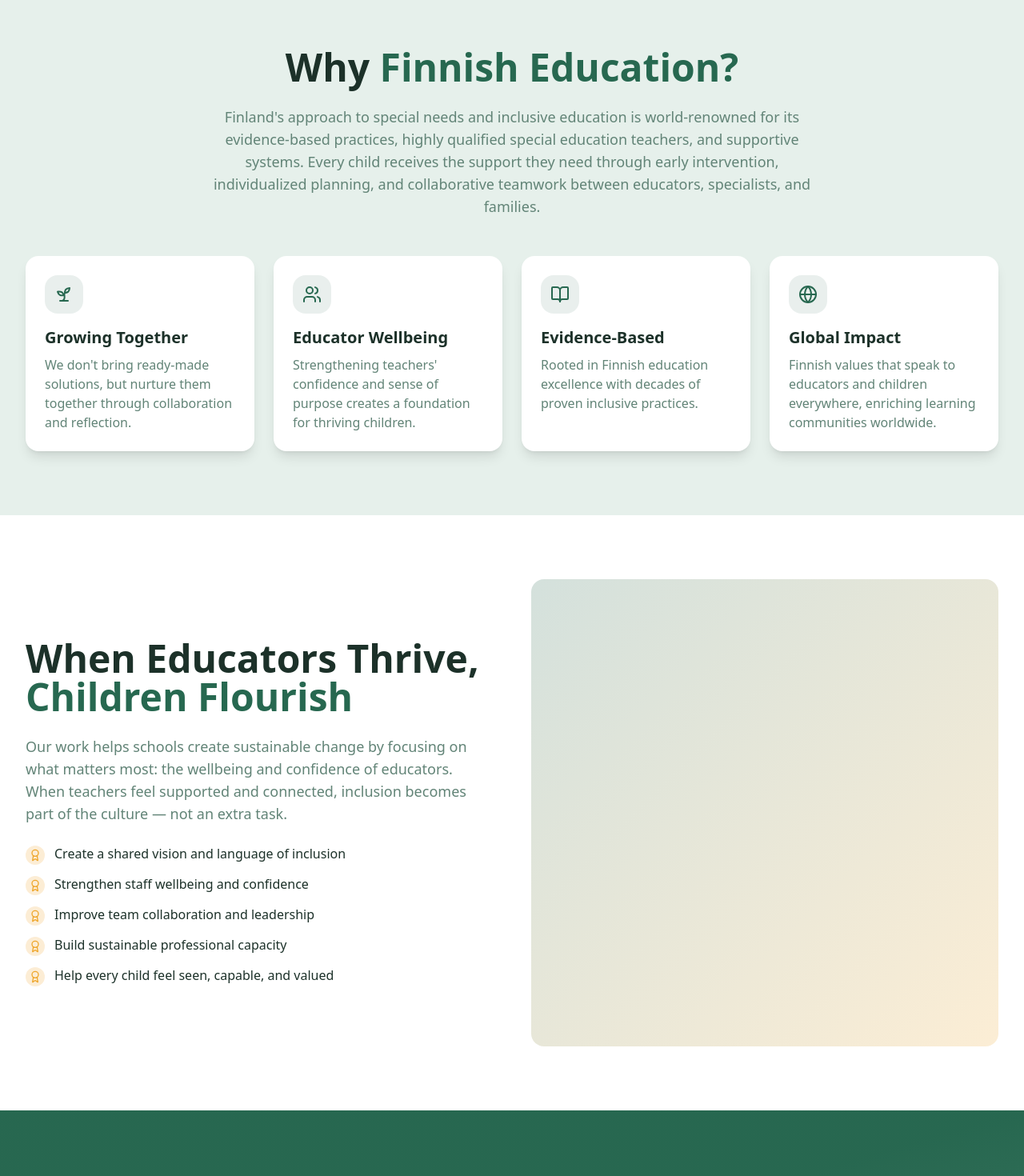
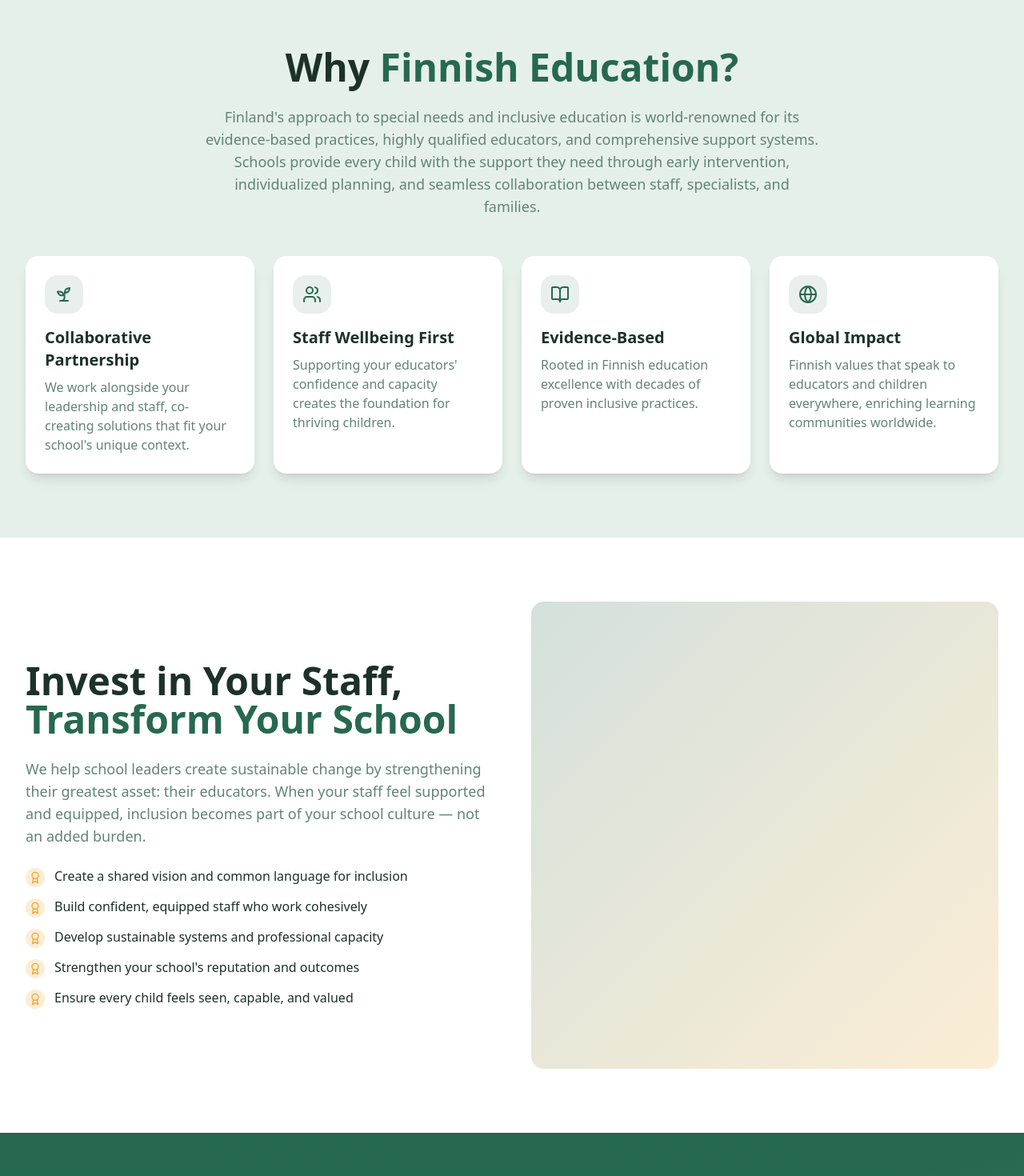
Before and after one commit to ALAdvisory/mockup-edunafinland, a React (Vite) app: page / in a window 1280 px wide. Shown: the part 820-2290 px from the top of the page at 80% size. Built offline with nearby package versions, Linux system fonts and the light colour scheme; the HTML template or start-up script is replaced by a standard one.

Commit message:
Refine site-wide content
Review and adjust all website content to align with the new headline, ensuring the messaging focuses on the benefits and outcomes for schools and educators, rather than solely on the services provided by teachers.

```diff
--- a/src/pages/About.tsx
+++ b/src/pages/About.tsx
@@ -38,7 +38,7 @@ const About = () => {
               Together for <span className="text-primary">Inclusion</span>
             </h1>
             <p className="text-xl text-muted-foreground">
-              Founded by two Finnish special education teachers with over 35 years of combined expertise in special needs and inclusive education. We believe that inclusion is not a program, but a mindset — a way of seeing, teaching, and growing together.
+              Founded by two Finnish special education teachers with over 35 years of combined expertise. We partner with school leaders to build truly inclusive environments where every child and educator can thrive.
             </p>
           </div>
         </div>
--- a/src/pages/Contact.tsx
+++ b/src/pages/Contact.tsx
@@ -101,7 +101,7 @@ const Contact = () => {
               Let's Start the <span className="text-primary">Conversation</span>
             </h1>
             <p className="text-xl text-muted-foreground">
-              Book a complimentary consultation to explore how we can support your school's inclusion journey.
+              Ready to transform your school? Book a complimentary consultation to explore how we can support your inclusion journey.
             </p>
           </div>
         </div>
--- a/src/pages/Home.tsx
+++ b/src/pages/Home.tsx
@@ -8,13 +8,13 @@ const Home = () => {
   const features = [
       {
         icon: Sprout,
-      title: "Growing Together",
-      description: "We don't bring ready-made solutions, but nurture them together through collaboration and reflection.",
+        title: "Collaborative Partnership",
+        description: "We work alongside your leadership and staff, co-creating solutions that fit your school's unique context.",
       },
       {
         icon: Users,
-      title: "Educator Wellbeing",
-      description: "Strengthening teachers' confidence and sense of purpose creates a foundation for thriving children.",
+        title: "Staff Wellbeing First",
+        description: "Supporting your educators' confidence and capacity creates the foundation for thriving children.",
       },
     {
       icon: BookOpen,
@@ -29,11 +29,11 @@ const Home = () => {
   ];
 
   const outcomes = [
-    "Create a shared vision and language of inclusion",
-    "Strengthen staff wellbeing and confidence",
-    "Improve team collaboration and leadership",
-    "Build sustainable professional capacity",
-    "Help every child feel seen, capable, and valued",
+    "Create a shared vision and common language for inclusion",
+    "Build confident, equipped staff who work cohesively",
+    "Develop sustainable systems and professional capacity",
+    "Strengthen your school's reputation and outcomes",
+    "Ensure every child feels seen, capable, and valued",
   ];
 
   return (
@@ -55,7 +55,7 @@ const Home = () => {
             The Finnish Way.
           </h1>
           <p className="text-xl md:text-2xl text-primary-foreground/90 mb-8 max-w-3xl mx-auto">
-            Expert training and practical support for educators working with diverse learners and special needs.
+            Expert training and practical support to help your staff work confidently with diverse learners and children with special needs.
           </p>
           <div className="flex flex-col sm:flex-row gap-4 justify-center items-center">
             <NavLink to="/contact">
@@ -88,7 +88,7 @@ const Home = () => {
               Why <span className="text-primary">Finnish Education?</span>
             </h2>
             <p className="text-lg text-muted-foreground">
-              Finland's approach to special needs and inclusive education is world-renowned for its evidence-based practices, highly qualified special education teachers, and supportive systems. Every child receives the support they need through early intervention, individualized planning, and collaborative teamwork between educators, specialists, and families.
+              Finland's approach to special needs and inclusive education is world-renowned for its evidence-based practices, highly qualified educators, and comprehensive support systems. Schools provide every child with the support they need through early intervention, individualized planning, and seamless collaboration between staff, specialists, and families.
             </p>
           </div>
 
@@ -117,14 +117,11 @@ const Home = () => {
           <div className="grid md:grid-cols-2 gap-12 items-center">
             <div>
             <h2 className="text-4xl md:text-5xl font-bold text-foreground mb-6">
-                When Educators Thrive,
-                <br />
-                <span className="text-primary">Children Flourish</span>
+              Invest in Your Staff,<br />
+              <span className="text-primary">Transform Your School</span>
             </h2>
             <p className="text-lg text-muted-foreground mb-6">
-                Our work helps schools create sustainable change by focusing on what matters most: the wellbeing and
-                confidence of educators. When teachers feel supported and connected, inclusion becomes part of the
-                culture — not an extra task.
+              We help school leaders create sustainable change by strengthening their greatest asset: their educators. When your staff feel supported and equipped, inclusion becomes part of your school culture — not an added burden.
             </p>
               <div className="space-y-3">
                 {outcomes.map((outcome, index) => (
@@ -149,7 +146,7 @@ const Home = () => {
         <div className="container mx-auto px-4 sm:px-6 lg:px-8 text-center">
           <h2 className="text-4xl md:text-5xl font-bold mb-6">Ready to Build an Inclusive School?</h2>
           <p className="text-xl text-primary-foreground/90 mb-8 max-w-2xl mx-auto">
-            Join forward-thinking educators who are transforming their schools with Finnish expertise.
+            Join forward-thinking school leaders who are transforming their institutions with Finnish special education expertise.
           </p>
           <div className="flex flex-col sm:flex-row gap-4 justify-center">
             <NavLink to="/contact">
--- a/src/pages/Services.tsx
+++ b/src/pages/Services.tsx
@@ -57,10 +57,10 @@ const Services = () => {
   ];
 
   const outcomes = [
-    "Clearer vision and shared language around inclusion",
-    "Confident, supported educators who feel equipped",
-    "Measurable improvements in team collaboration",
-    "Children who feel valued, capable, and included",
+    "Clear vision and shared language across your school",
+    "Confident staff who feel equipped and supported",
+    "Measurable improvements in collaboration and culture",
+    "Children who thrive in truly inclusive environments",
   ];
 
   return (
@@ -78,7 +78,7 @@ const Services = () => {
               Every Educator Empowered.
             </h1>
             <p className="text-xl md:text-2xl text-muted-foreground mb-8">
-              Finnish special education expertise that transforms schools without overwhelming teams.
+              Finnish special education expertise that transforms schools without overwhelming your teams.
             </p>
             <div className="flex flex-col sm:flex-row gap-4 justify-center">
               <NavLink to="/contact">
@@ -102,7 +102,7 @@ const Services = () => {
         <div className="container mx-auto px-4 sm:px-6 lg:px-8">
           <div className="max-w-4xl mx-auto text-center">
             <h2 className="text-3xl md:text-4xl font-bold text-foreground mb-12">
-              What Schools Achieve Working With Us
+              What Your School Will Achieve
             </h2>
             <div className="grid md:grid-cols-2 gap-6">
               {outcomes.map((outcome, index) => (
@@ -228,7 +228,7 @@ const Services = () => {
           <Card className="border-none shadow-2xl bg-gradient-to-br from-primary via-primary to-primary/80 text-primary-foreground overflow-hidden relative">
             <div className="absolute inset-0 bg-grid-white/5" />
             <CardContent className="p-12 md:p-16 text-center relative z-10">
-              <h2 className="text-4xl md:text-5xl font-bold mb-6">Don't See What You Need?</h2>
+              <h2 className="text-4xl md:text-5xl font-bold mb-6">Don't See What Your School Needs?</h2>
               <p className="text-xl text-primary-foreground/90 mb-8 max-w-2xl mx-auto">
                 Every school's journey is unique. Let's design a custom package that fits your specific context, timeline, and goals.
               </p>
```
Lines whose indentation alone changed are shown as unchanged.
